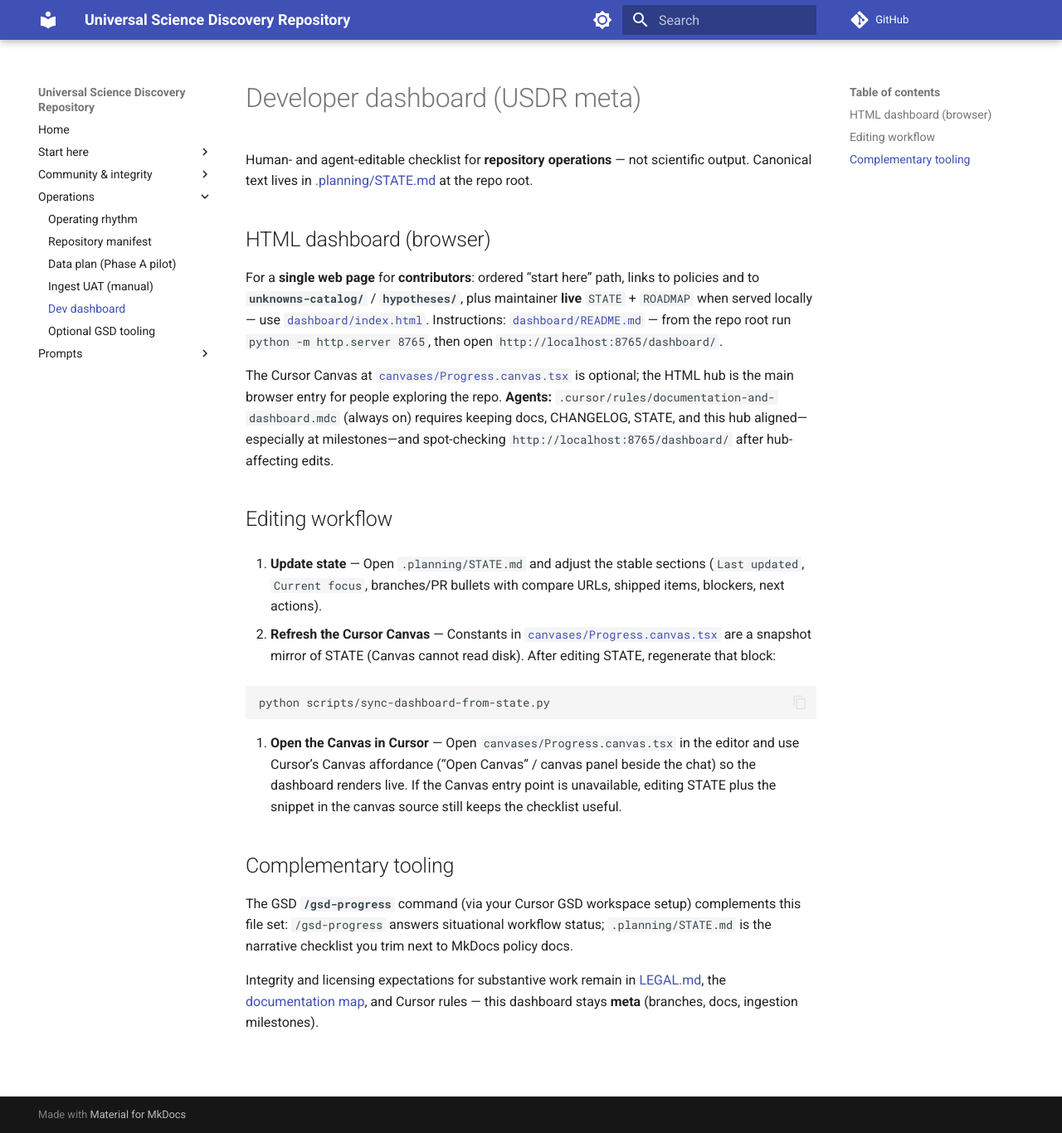
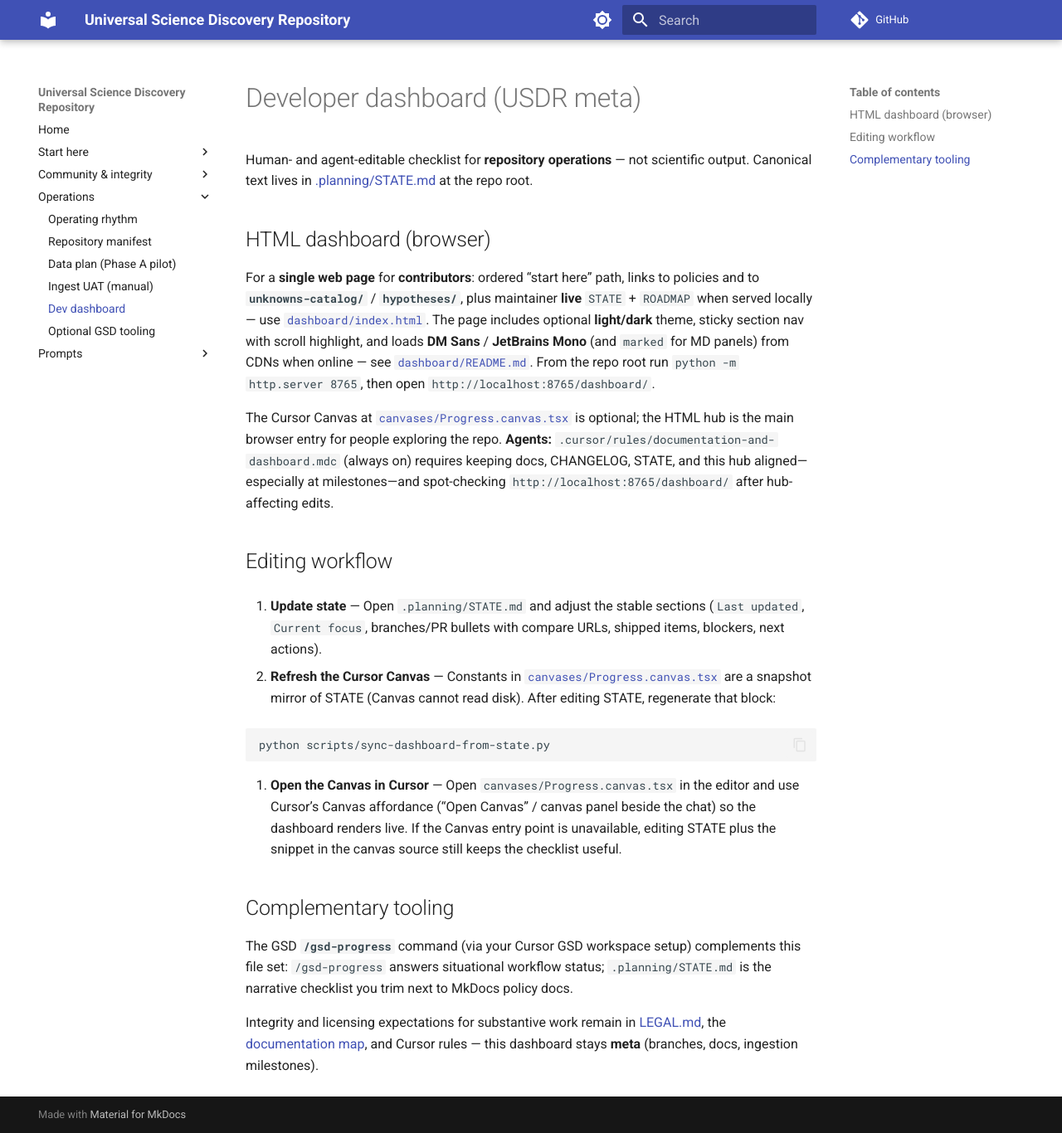
Before and after one commit to KR8ZYSHO3/Universal-Science-Discovery, an MkDocs documentation site: the page built from docs/DEV_DASHBOARD.md, in a window 1280 px wide and 1366 px high. Shown: the whole window at 83% size. Built offline with MkDocs 1.6.1 and Material for MkDocs 9.7.7, drawn with Linux system fonts in a browser that asks for light colours; comment, search, counter and statistics services are not loaded.

Commit message:
docs(dashboard): CDN/offline notes; DEV_DASHBOARD sync; scroll-spy scrollTop fallback
Co-authored-by: Cursor <cursoragent@cursor.com>

```diff
--- a/docs/DEV_DASHBOARD.md
+++ b/docs/DEV_DASHBOARD.md
@@ -4,7 +4,7 @@ Human- and agent-editable checklist for **repository operations** — not scient
 
 ## HTML dashboard (browser)
 
-For a **single web page** for **contributors**: ordered “start here” path, links to policies and to **`unknowns-catalog/`** / **`hypotheses/`**, plus maintainer **live** `STATE` + `ROADMAP` when served locally — use [`dashboard/index.html`](../dashboard/index.html). Instructions: [`dashboard/README.md`](../dashboard/README.md) — from the repo root run `python -m http.server 8765`, then open `http://localhost:8765/dashboard/`.
+For a **single web page** for **contributors**: ordered “start here” path, links to policies and to **`unknowns-catalog/`** / **`hypotheses/`**, plus maintainer **live** `STATE` + `ROADMAP` when served locally — use [`dashboard/index.html`](../dashboard/index.html). The page includes optional **light/dark** theme, sticky section nav with scroll highlight, and loads **DM Sans** / **JetBrains Mono** (and `marked` for MD panels) from CDNs when online — see [`dashboard/README.md`](../dashboard/README.md). From the repo root run `python -m http.server 8765`, then open `http://localhost:8765/dashboard/`.
 
 The Cursor Canvas at [`canvases/Progress.canvas.tsx`](../canvases/Progress.canvas.tsx) is optional; the HTML hub is the main browser entry for people exploring the repo. **Agents:** `.cursor/rules/documentation-and-dashboard.mdc` (always on) requires keeping docs, CHANGELOG, STATE, and this hub aligned—especially at milestones—and spot-checking `http://localhost:8765/dashboard/` after hub-affecting edits.
 
```
Also changed, not shown: .planning/STATE.md (+2 -0 lines), CHANGELOG.md (+1 -0 lines), dashboard/README.md (+3 -1 lines), 2 other files.
